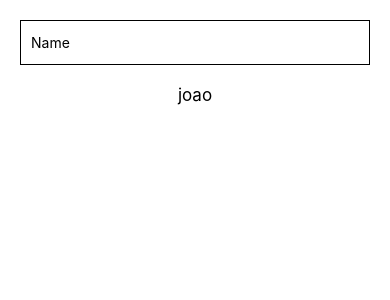
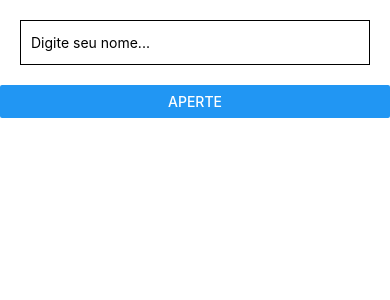
Before and after one commit to joaothe/rnative-components, a React Native app: screen / in a window 390 px wide. Shown: the top 300 px of the page. Built offline with nearby package versions, Linux system fonts and the light colour scheme.

Commit message:
Using button and alert

```diff
--- a/App.js
+++ b/App.js
@@ -1,5 +1,5 @@
-import React, {Component} from 'react';
-import {Platform, StyleSheet, Text, View, TextInput} from 'react-native';
+import React, {Component} from 'react'
+import {Platform, StyleSheet, Text, View, TextInput, Button} from 'react-native'
 
 export default class App extends Component {
 
@@ -7,21 +7,27 @@ export default class App extends Component {
     super(props)
 
     this.state = {
-      name: 'joao'
+      texto: '',
+      textoInput: ''
     }
+
+    this.sendVal = this.sendVal.bind(this)
+
   }
 
-  getName = (value) => {
-    this.setState({name: value})
+  sendVal() {
+    alert("olá")
   }
 
   render() {
     return (
       <View style={styles.container}>
-        <TextInput style={styles.input} placeholder="Name"
-          onChangeText={this.getName}
-          underlineColorAndroid="transparent" />
-        <Text style={styles.textStyled}>{this.state.name}</Text>
+        <TextInput style={styles.input} underlineColorAndroid="transparent" placeholder="Digite seu nome..." />
+
+        <Button title="Aperte" onPress={this.sendVal} />
+
+        <Text style={styles.styledText}></Text>
+
       </View>
     );
   }
@@ -38,9 +44,10 @@ const styles = StyleSheet.create({
     margin: 20,
     padding: 10
   },
-  textStyled: {
+  styledText: {
+    marginTop: 15,
+    fontSize: 23,
     textAlign: 'center',
-    fontSize: 17,
     color: '#000000'
   }
 })
```
